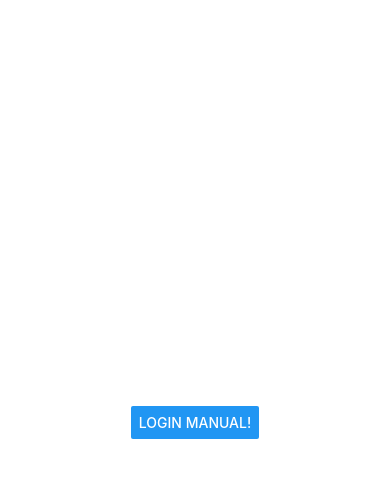
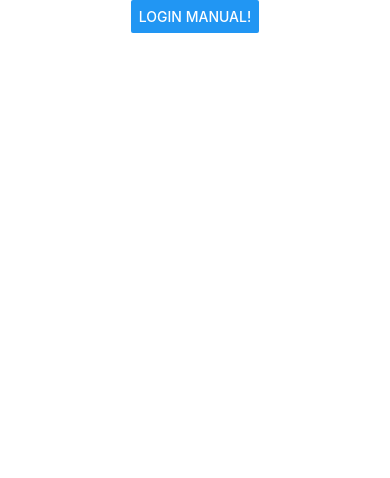
Before and after one commit to mjgasior/expo-auth0-apollo, a React Native app: screen / in a window 390 px wide. Shown: the top 478 px of the page. Built offline with nearby package versions, Linux system fonts and the light colour scheme; what expo-web-browser would draw is missing.

Commit message:
Show id token

```diff
--- a/+components/+utils/authUtils.js
+++ b/+components/+utils/authUtils.js
@@ -7,7 +7,6 @@ export const handleLoginResponse = (response) => {
 
   const decodedJwtIdToken = JwtDecode(response.params.id_token);
   console.log(decodedJwtIdToken);
-  console.log(response.params);
 
   return {
     idToken: decodedJwtIdToken,
--- a/+components/AuthorizationButtonManual.jsx
+++ b/+components/AuthorizationButtonManual.jsx
@@ -17,7 +17,7 @@ export const AuthorizationButtonManual = () => {
   return (
     <View style={{ flex: 1, justifyContent: "center", alignItems: "center" }}>
       <Button title="Login manual!" onPress={onPressHandler} />
-      {result && <Text>{JSON.stringify(result, null, 2)}</Text>}
+      {result && <Text>{JSON.stringify(result.idToken, null, 2)}</Text>}
     </View>
   );
 };
--- a/App.js
+++ b/App.js
@@ -1,13 +1,15 @@
-import { StatusBar } from "expo-status-bar";
 import React from "react";
 import { ApolloWrapper } from "./+components/ApolloWrapper";
 import { AuthorizationButtonManual } from "./+components/AuthorizationButtonManual";
+import { View } from "react-native";
 // import { Markers } from "./+components/Markers";
 
 export default function App() {
   return (
     <ApolloWrapper>
-      <AuthorizationButtonManual />
+      <View>
+        <AuthorizationButtonManual />
+      </View>
     </ApolloWrapper>
   );
 }
```
